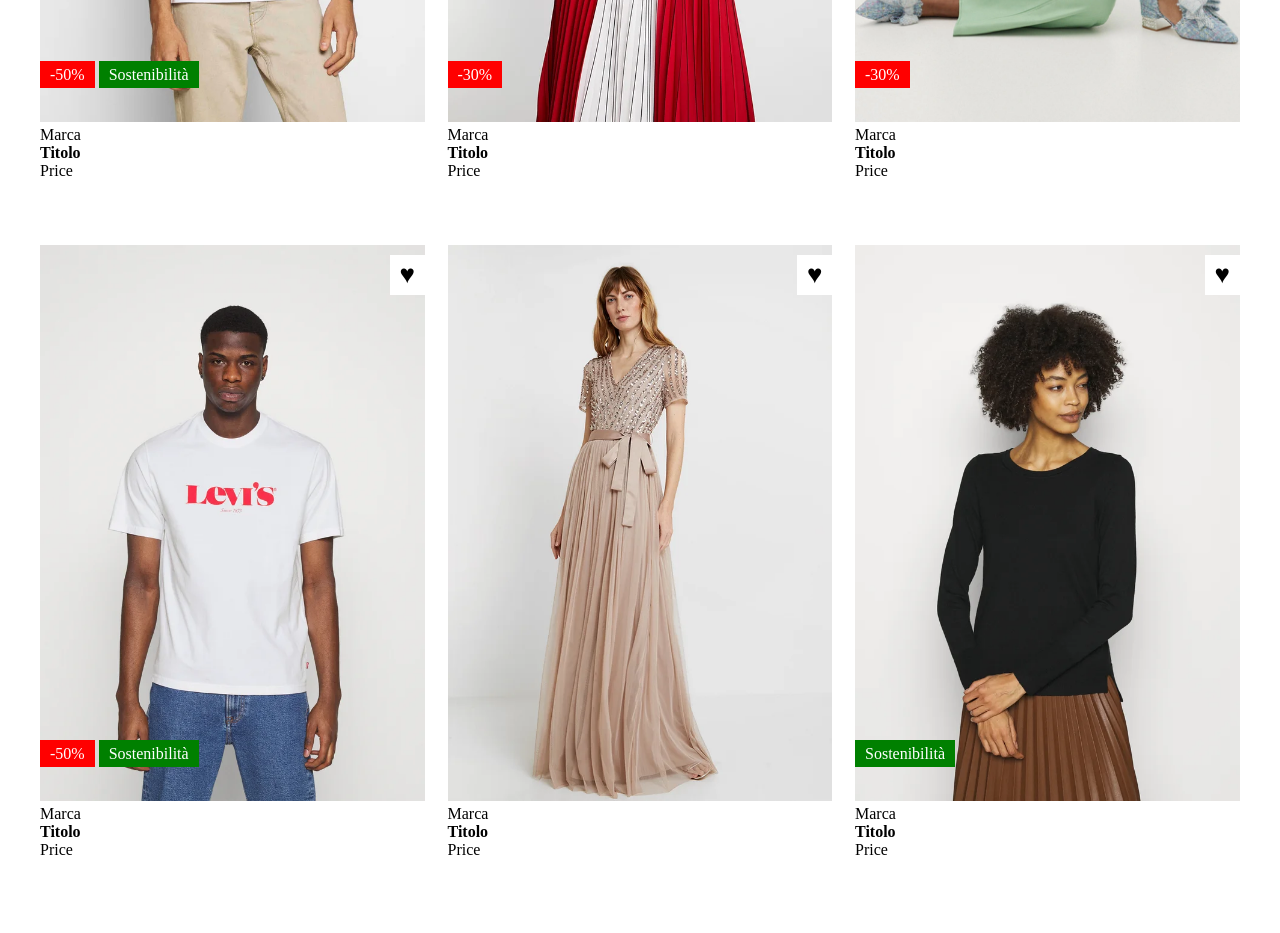
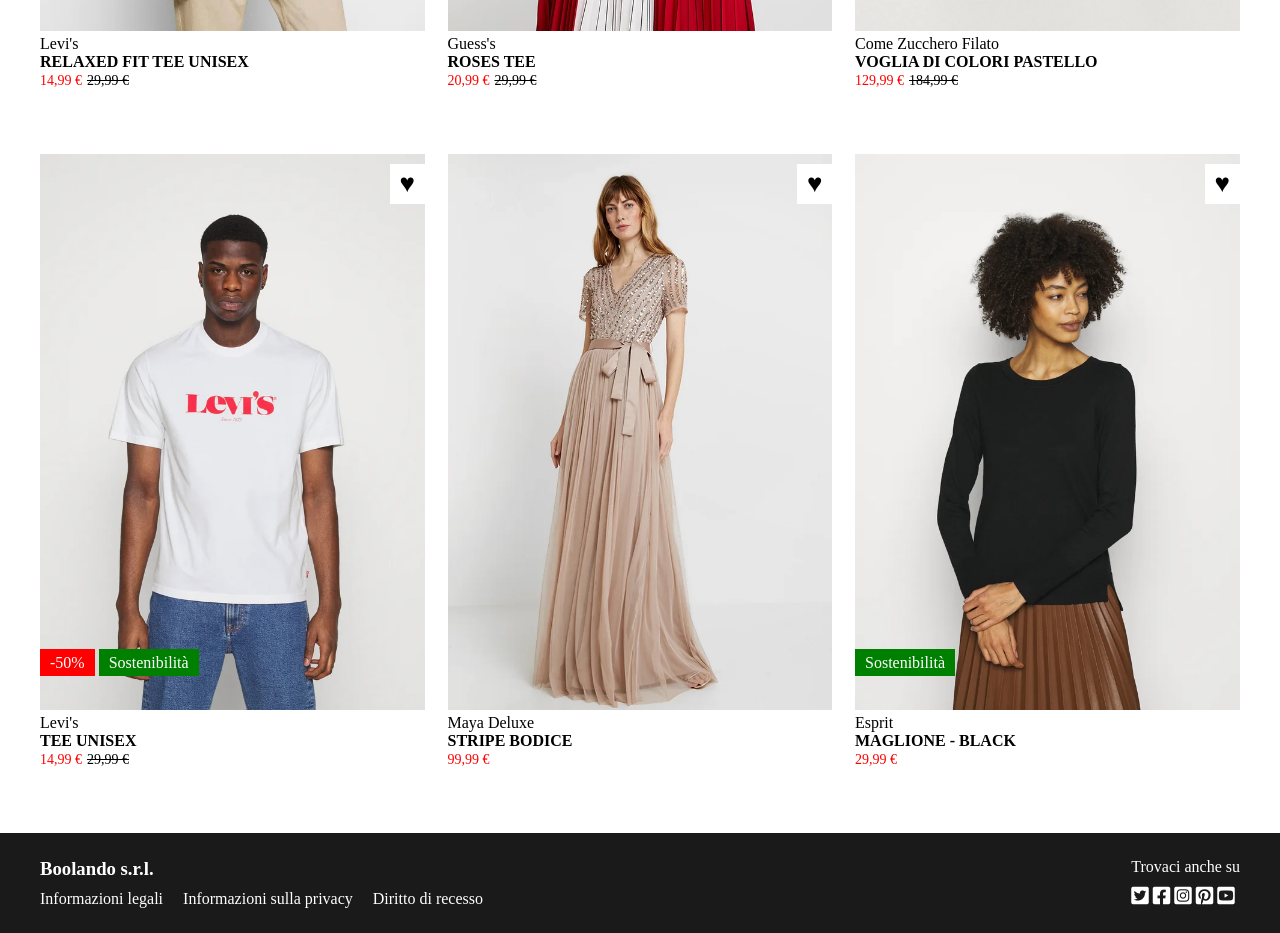
Before and after one commit to taddeoneri/html-css-boolando, a plain HTML site: page index.html in a window 1280 px wide. Shown: the part 650-1583 px from the top of the page. Before the commit the page ends 1509 px from the top, so only its background shows below. Drawn offline with Linux system fonts and the light colour scheme.

Commit message:
push footer

```diff
--- a/index.html
+++ b/index.html
@@ -12,14 +12,14 @@
     <header>
         <nav class="d-flex container">
             <ul class="d-flex">
-                <li><a class="text-white" href="">Donna</a></li>
-                <li><a class="text-white" href="">Uomo</a></li>
+                <li><a class="text-white p-20" href="">Donna</a></li>
+                <li><a class="text-white p-20" href="">Uomo</a></li>
                 <li><a class="text-white" href="">Bambini</a></li>
             </ul>
             <img src="./img/boolean-logo.png" alt="Logo">
             <div>
-                <i class="fa-regular fa-user text-white"></i>
-                <i class="fa-regular fa-heart text-white"></i>
+                <i class="fa-regular fa-user text-white p-20"></i>
+                <i class="fa-regular fa-heart text-white p-20"></i>
                 <i class="fa-solid fa-bag-shopping text-white"></i>
             </div>
         </nav>
@@ -38,9 +38,9 @@
                     </div>
                 </div>
                 <div>
-                    <p>Marca</p>
-                    <h4>Titolo</h4>
-                    <p>Price</p>
+                    <p class="brand-card">Levi's</p>
+                    <h4 class="title-card">Relaxed fit tee unisex</h4>
+                    <span class="price-red">14,99 &euro;</span><span class="price-black">29,99 &euro;</span>
                 </div>
             </div>
             <div class="card">
@@ -54,9 +54,9 @@
                     </div>
                 </div>
                 <div>
-                    <p>Marca</p>
-                    <h4>Titolo</h4>
-                    <p>Price</p>
+                    <p class="brand-card">Guess's</p>
+                    <h4 class="title-card">Roses tee</h4>
+                    <span class="price-red">20,99 &euro;</span><span class="price-black">29,99 &euro;</span>
                 </div>
             </div>
             <div class="card">
@@ -70,9 +70,9 @@
                     </div>
                 </div>
                 <div>
-                    <p>Marca</p>
-                    <h4>Titolo</h4>
-                    <p>Price</p>
+                    <p class="brand-card">Come zucchero filato</p>
+                    <h4 class="title-card">Voglia di colori pastello</h4>
+                    <span class="price-red">129,99 &euro;</span><span class="price-black">184,99 &euro;</span>
                 </div>
             </div>
             <div class="card">
@@ -87,9 +87,9 @@
                     </div>
                 </div>
                 <div>
-                    <p>Marca</p>
-                    <h4>Titolo</h4>
-                    <p>Price</p>
+                    <p class="brand-card">Levi's</p>
+                    <h4 class="title-card">Tee unisex</h4>
+                    <span class="price-red">14,99 &euro;</span><span class="price-black">29,99 &euro;</span>
                 </div>
             </div>
             <div class="card">
@@ -100,9 +100,9 @@
                     </div>
                 </div>
                 <div>
-                    <p>Marca</p>
-                    <h4>Titolo</h4>
-                    <p>Price</p>
+                    <p class="brand-card">Maya deluxe</p>
+                    <h4 class="title-card">Stripe bodice</h4>
+                    <span class="price-red">99,99 &euro;</span>
                 </div>
             </div>
             <div class="card">
@@ -116,15 +116,34 @@
                     </div>
                 </div>
                 <div>
-                    <p>Marca</p>
-                    <h4>Titolo</h4>
-                    <p>Price</p>
+                    <p class="brand-card">Esprit</p>
+                    <h4 class="title-card">Maglione - black</h4>
+                    <span class="price-red">29,99 &euro;</span>
                 </div>
             </div>
         </div>
     </main>
     <footer>
-
+        <div class="d-flex container">
+            <div>
+                <h3 class="text-white">Boolando s.r.l.</h3>
+                <ul class="d-flex p-top-15">
+                    <li><a class="text-white p-20" href="">Informazioni legali</a></li>
+                    <li><a class="text-white p-20" href="">Informazioni sulla privacy</a></li>
+                    <li><a class="text-white" href="">Diritto di recesso</a></li>
+                </ul>
+            </div>
+            <div class="footer-right">
+                <p class="text-white">Trovaci anche su</p>
+                <div class="p-top-15">
+                    <i class="fa-brands fa-square-twitter text-white"></i>
+                    <i class="fa-brands fa-square-facebook text-white"></i>
+                    <i class="fa-brands fa-square-instagram text-white"></i>
+                    <i class="fa-brands fa-square-pinterest text-white"></i>
+                    <i class="fa-brands fa-square-youtube text-white"></i>
+                </div>
+            </div>
+        </div>
     </footer>
 </body>
 </html>
--- a/style/style.css
+++ b/style/style.css
@@ -22,8 +22,13 @@
 }
 header{
     background-color: var(--bg-header);
+    width: 100%;
+    padding: 15px 0px;
 }
-nav a{
+nav img{
+    height: 30px;
+}
+a{
     text-decoration: none;
 }
 .text-white{
@@ -47,6 +52,9 @@
 main img{
     width: 100%;
 }
+main{
+    padding-bottom: 65px;
+}
 .red{
     background-color: var(--red);
     color: var(--primary-color);
@@ -67,3 +75,31 @@
 .heart span{
     font-size: 26px;
 }
+.brand-card{
+    text-transform: capitalize;
+}
+.title-card{
+    text-transform: uppercase;
+}
+.price-red{
+    color: var(--red );
+    font-size: 14px;
+}
+.price-black{
+    padding-left: 5px;
+    font-size: 14px;
+    text-decoration: line-through;
+}
+.p-20{
+    padding-right: 20px;
+}
+footer{
+    background-color: var(--bg-footer);
+    padding: 25px 0px;
+}
+.p-top-15{
+    padding-top: 10px;
+}
+.footer-right i{
+    font-size: 20px;
+}
```
